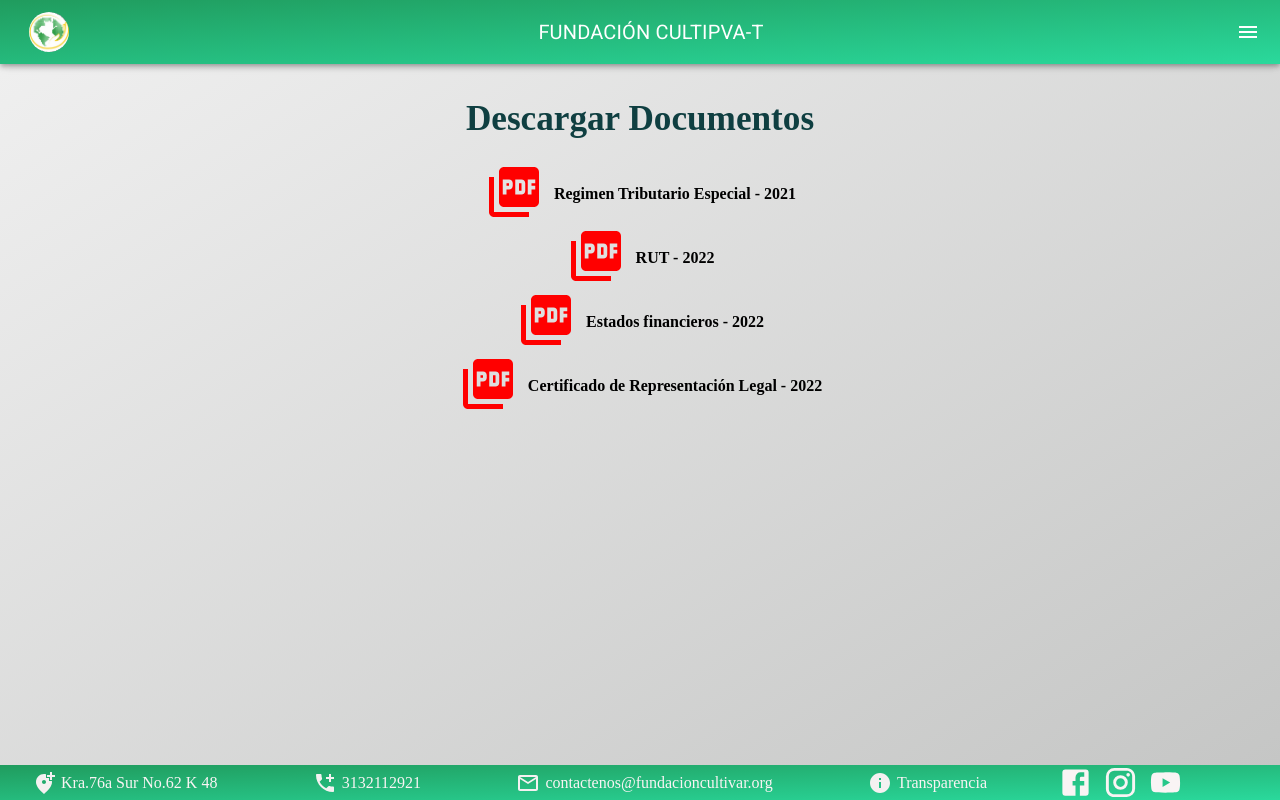
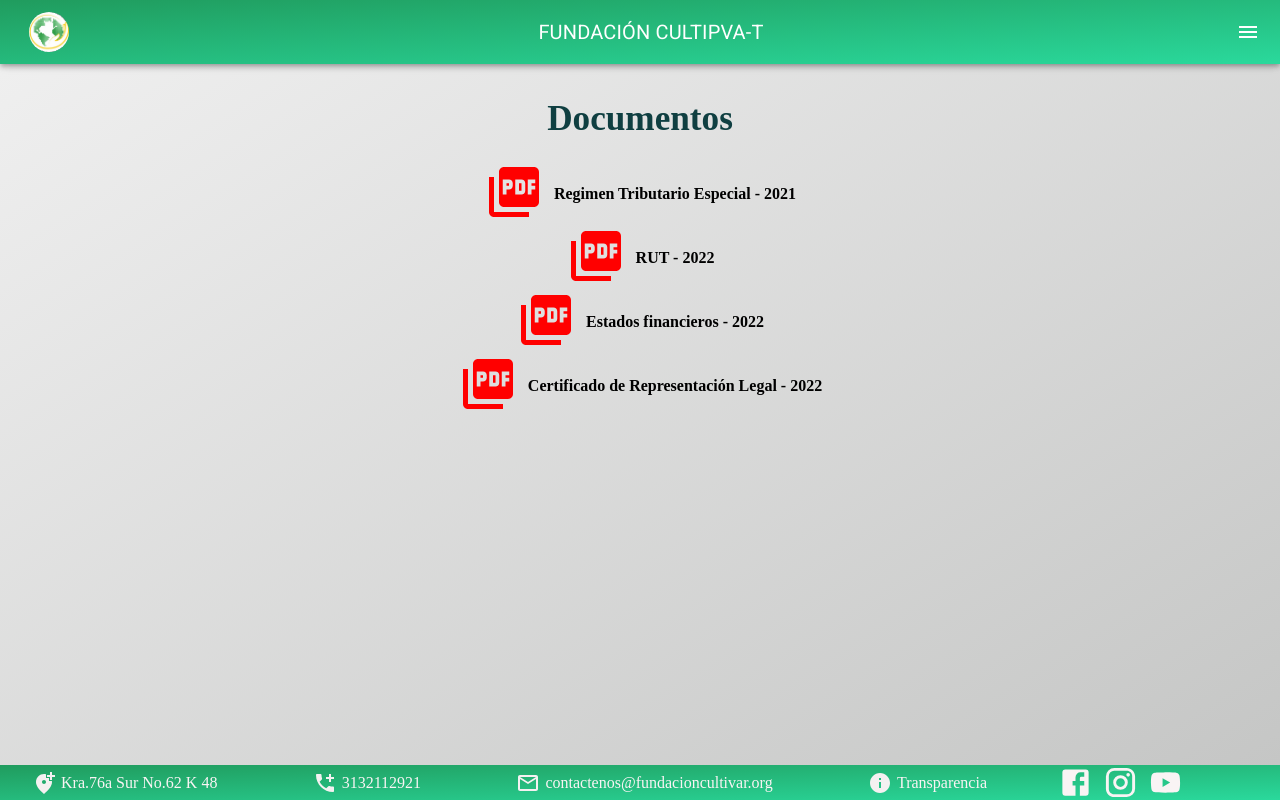
Before and after one commit to nelda-perez/fundacioncultipva-t, a React (Vite) app: page /rte in a window 1280 px wide. Built offline with nearby package versions, Linux system fonts and the light colour scheme.

Commit message:
Version 1.0 finalizada

```diff
--- a/package.json
+++ b/package.json
@@ -7,6 +7,7 @@
     "dev": "vite",
     "build": "vite build",
     "preview": "vite preview",
+    "predeploy":"pnpm run build",
     "deploy": "gh-pages -d dist"
   },
   "dependencies": {
@@ -15,7 +16,6 @@
     "@mui/icons-material": "^5.11.11",
     "@mui/material": "^5.11.12",
     "@mui/styled-engine-sc": "^5.11.11",
-    "gh-pages": "^5.0.0",
     "react": "^18.2.0",
     "react-dom": "^18.2.0",
     "react-router-dom": "^6.9.0",
@@ -25,6 +25,8 @@
     "@types/react": "^18.0.27",
     "@types/react-dom": "^18.0.10",
     "@vitejs/plugin-react-swc": "^3.0.0",
+    "gh-pages": "^5.0.0",
     "vite": "^4.1.0"
-  }
+  },
+  "homepage": "https://nelda-perez.github.io/fundacioncultipva-t"
 }
--- a/src/pages/RTE/RTE.jsx
+++ b/src/pages/RTE/RTE.jsx
@@ -4,7 +4,7 @@ import "./rte.css";
 function RTE() {
   return (
     <div className="container-rte">
-      <h1 className="team-title">Descargar Documentos</h1>
+      <h1 className="team-title">Documentos</h1>
       <ItemPdf />
     </div>
   );
--- a/vite.config.js
+++ b/vite.config.js
@@ -4,5 +4,4 @@ import react from "@vitejs/plugin-react-swc";
 // https://vitejs.dev/config/
 export default defineConfig({
   plugins: [react()],
-  base: "/fundacioncultipva-t/",
 });
```
